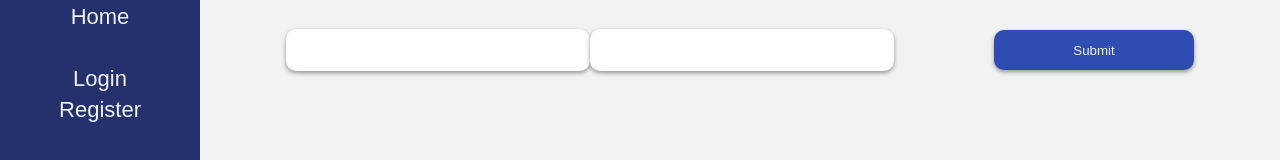
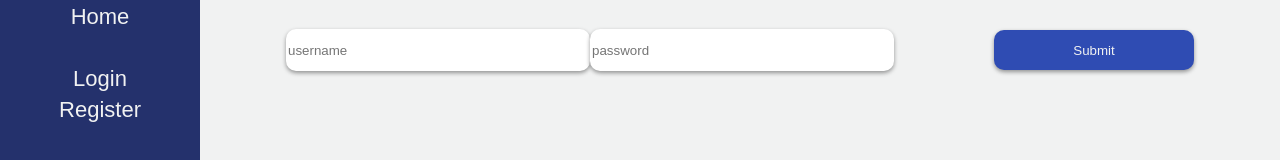
Before and after one commit to Flames-Of-Exile/FOE_FrontEnd, a React (Create React App) app in the folder foe_front/: page / in a window 1280 px wide. Shown: the top 160 px of the page. Built offline with nearby package versions, Linux system fonts and the light colour scheme; no server answers.

Commit message:
added a few placeholders

```diff
--- a/foe_front/src/components/auth/Login.js
+++ b/foe_front/src/components/auth/Login.js
@@ -37,8 +37,8 @@ class Login extends React.Component {
     render() {
         return (
             <div>
-                <input type="text" name="username" onChange={this.handleChange}/>
-                <input type="password" name="password" onChange={this.handleChange}/>
+                <input type="text" name="username" placeholder='username' onChange={this.handleChange}/>
+                <input type="password" name="password" placeholder='password' onChange={this.handleChange}/>
                 <button onClick={this.handleSubmit}>Submit</button>
             </div>
         )
--- a/foe_front/src/components/auth/Register.js
+++ b/foe_front/src/components/auth/Register.js
@@ -44,10 +44,10 @@ class Register extends React.Component {
     render() {
         return (
             <div>
-                <input type="text" name="username" onChange={this.handleChange}/>
-                <input type="password" name="password1" onChange={this.handleChange}/>
-                <input type="password" name="password2" onChange={this.handleChange}/>
-                <input type="text" name="email" onChange={this.handleChange}/>
+                <input type="text" name="username" placeholder='user name' onChange={this.handleChange}/>
+                <input type="password" name="password1" placeholder='password' onChange={this.handleChange}/>
+                <input type="password" name="password2" placeholder='retype password' onChange={this.handleChange}/>
+                <input type="text" name="email" placeholder='email' onChange={this.handleChange}/>
                 <button onClick={this.handleSubmit}>Submit</button>
             </div>
         )
```
Also changed, not shown: 1 other file (tests, documents, lock files or other folders).
